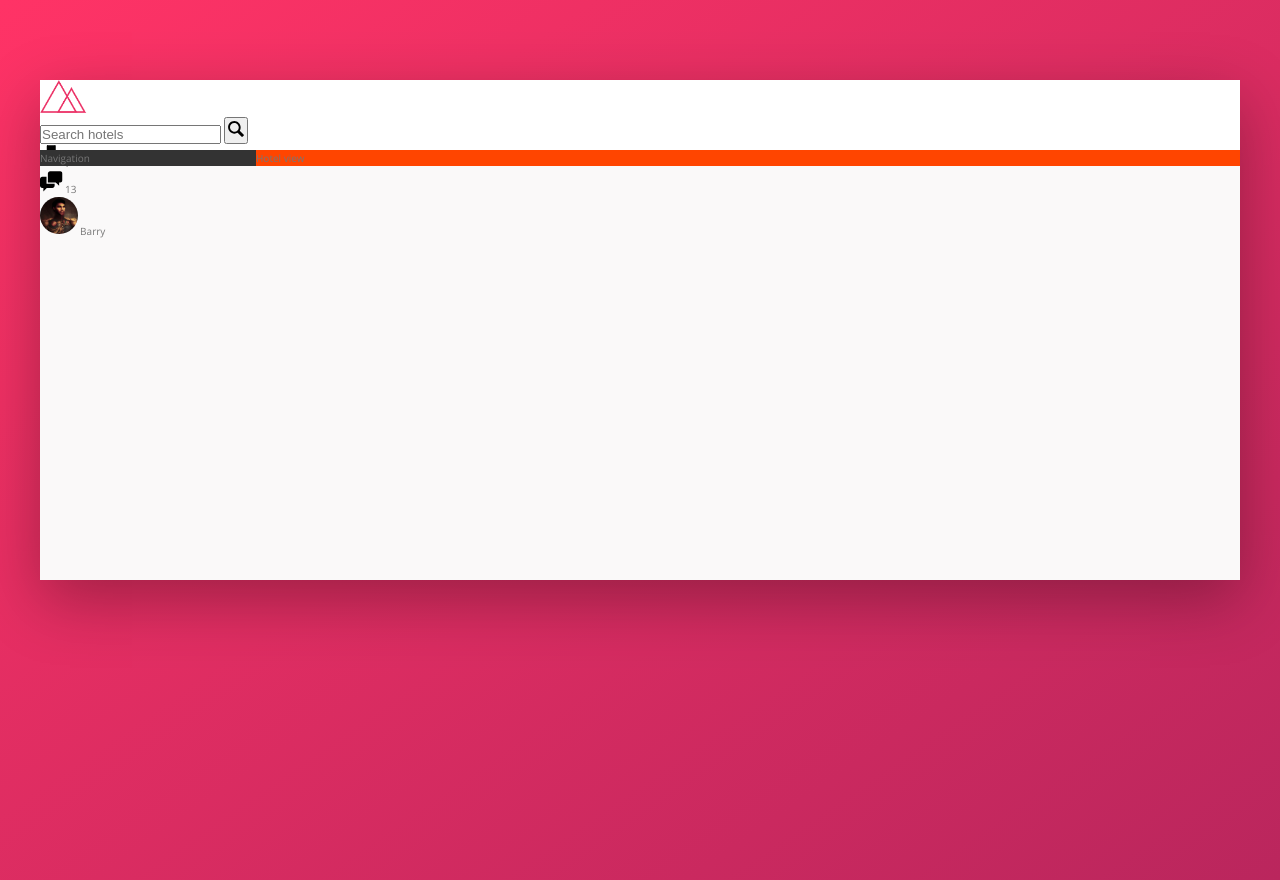
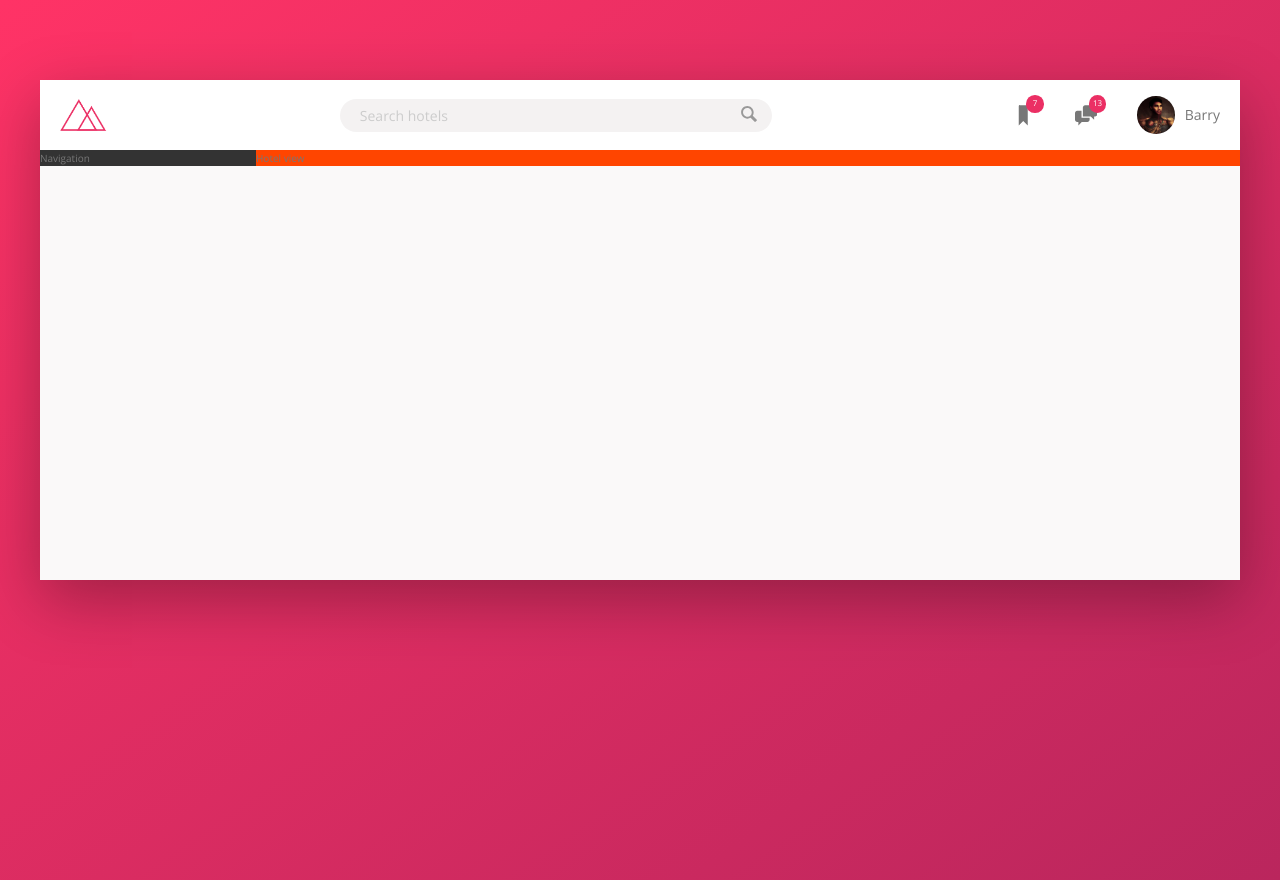
Before and after one commit to barryblando/project-trillo, a website: page app/index.html in a window 1280 px wide. Drawn offline with nearby package versions, Linux system fonts and the light colour scheme.

Commit message:
Finished Header Section.

```diff
--- a/app/sass/_components.scss
+++ b/app/sass/_components.scss
@@ -3,24 +3,67 @@
 //--------------------------------------------
 .logo {
   height: 3.25rem;
+  margin-left: 2rem;
 }
 
 //--------------------------------------------
 // SEARCH BOX
 //--------------------------------------------
 .search {
+  // Test: background-color: orangered;
+  flex: 0 0 40%; // occupy 40% available width of header size
+
+  display: flex;
+  align-items: center;
+  justify-content: center;
+
   &__input {
+    font-family: inherit;
+    font-size: inherit;
+    color: inherit;
+    background-color: var(--color-grey-light-2);
+    border: 0;
+    padding: .7rem 2rem;
+    border-radius: 100px;
+    width: 90%;
+    transition: all .2s;
+    margin-right: -3.25rem; // this will move button on top of the input
 
+    &:focus {
+      outline: none;
+      width: 100%;
+      background-color: var(--color-grey-light-3);
+    }
+
+    &::-webkit-input-placeholder {
+      font-weight: 100;
+      color: var(--color-grey-light-4);
+    }
+  }
+
+  // Select Adjacent sibling
+  &__input:focus + &__button {
+    background-color: var(--color-grey-light-3);
   }
 
   &__button {
+    border: 0;
+    background-color: var(--color-grey-light-2);
 
+    &:focus {
+      outline: 0;
+    }
+
+    &:active {
+      transform: translateY(2px);
+    }
   }
 
   &__icon {
     // NOTE: FORMAT SVG icon height & width
     height: 2rem;
     width: 2rem;
+    fill: var(--color-grey-dark-3);
   }
 }
 
@@ -28,30 +71,56 @@
 // USER NAVIGATION
 //--------------------------------------------
 .user-nav {
+  align-self: stretch; // override align item in header to fill height
+
+  display: flex;
+  align-items: center;
+
+  & > * {
+    padding: 0 2rem;
+    cursor: pointer;
+    height: 100%; // fill 100%
+    // Set to center vertically
+    display: flex;
+    align-items: center;
+  }
+
+  & > *:hover {
+    background-color: var(--color-grey-light-2);
+  }
+
   &__icon-box {
-
+    position: relative;
   }
 
   &__icon {
     // NOTE: FORMAT SVG icon height & width
     height: 2.25rem;
     width: 2.25rem;
+    fill: var(--color-grey-dark-2);
   }
 
   &__notification {
-
-  }
-
-  &__user {
+    font-size: .8rem;
+    height: 1.75rem;
+    width: 1.75rem;
+    border-radius: 50%;
+    background-color: var(--color-primary);
+    color: #fff;
+    position: absolute;
+    top: 1.5rem;
+    right: 1.1rem;
+    // center text vertically using flex
+    display: flex;
+    justify-content: center;
+    align-items: center;
 
   }
 
   &__user-photo {
     height: 3.75rem;
     border-radius: 50%;
+    margin-right: 1rem;
   }
 
-  &__user-name {
-
-  }
 }
--- a/app/sass/_layout.scss
+++ b/app/sass/_layout.scss
@@ -10,9 +10,14 @@
 }
 
 .header {
+  font-size: 1.4rem;
   height: 7rem;
   background-color: #fff;
   border-bottom: var(--color-grey-light-2);
+
+  display: flex; // never forget to put this on a parent element
+  justify-content: space-between; // space-between in Main Axis left-right
+  align-items: center; // center items in Cross Axis top-bottom, so we won't use margin-top
 }
 
 .content {
```
Also changed, not shown: README.md, app/css/style.css.
